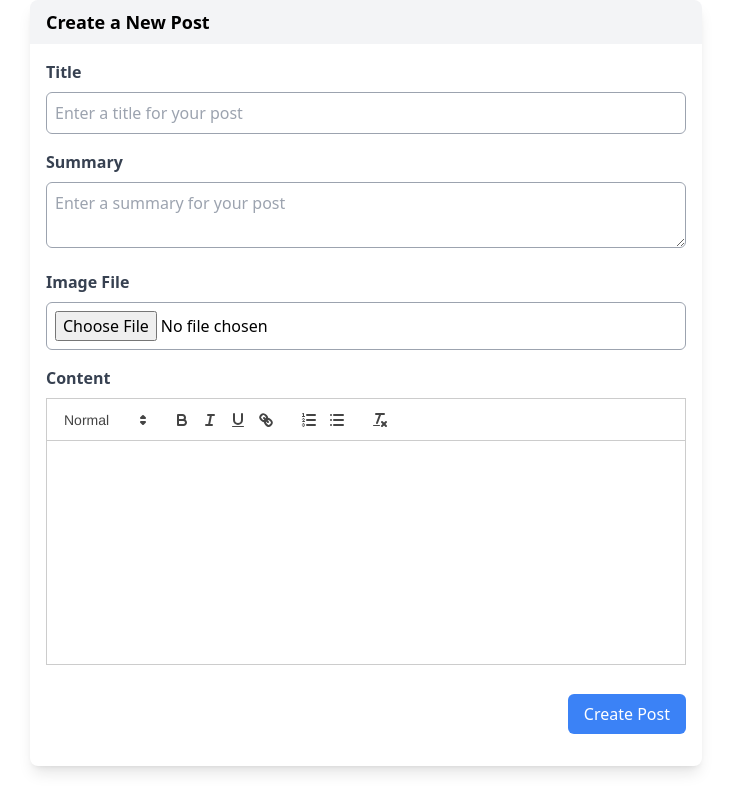
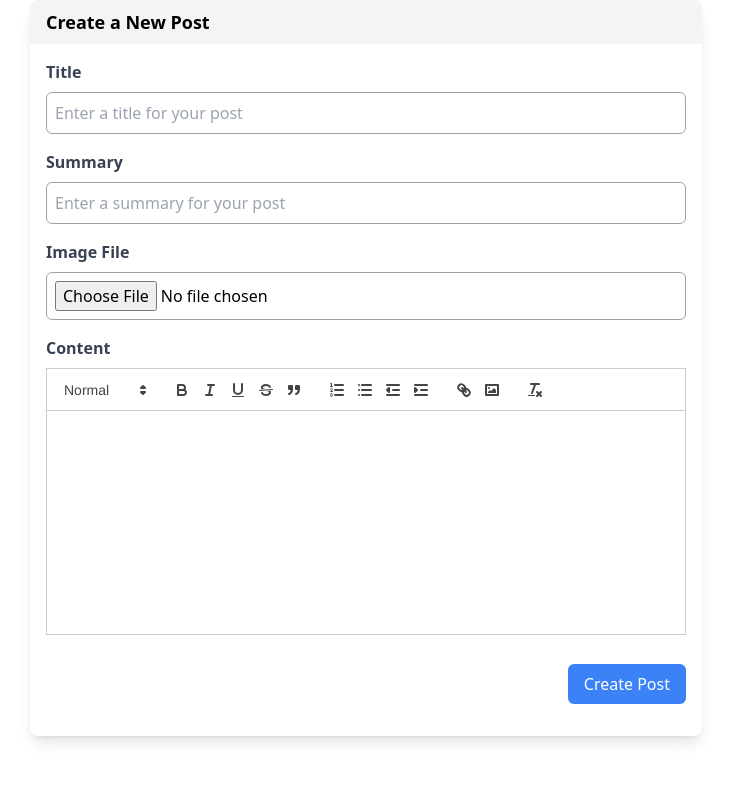
Before and after one commit to canerozus/blog-app-client, a Next.js app: page /create in a window 1280 px wide. Shown: the whole page, without its empty margins (274-1005 px from the left). Built offline with nearby package versions, Linux system fonts and the light colour scheme.

Commit message:
react-quill changes

```diff
--- a/src/pages/create.jsx
+++ b/src/pages/create.jsx
@@ -1,9 +1,29 @@
 import { useState, useMemo } from "react";
 import "react-quill/dist/quill.snow.css";
 import dynamic from "next/dynamic";
+
+const modules = {
+    toolbar: [
+        [{ 'header': [1, 2, false] }],
+        ['bold', 'italic', 'underline', 'strike', 'blockquote'],
+        [{ 'list': 'ordered' }, { 'list': 'bullet' }, { 'indent': '-1' }, { 'indent': '+1' }],
+        ['link', 'image'],
+        ['clean']
+    ],
+}
+const formats =
+    [
+        'header',
+        'bold', 'italic', 'underline', 'strike', 'blockquote',
+        'list', 'bullet', 'indent',
+        'link', 'image'
+    ]
+
 export default function CreatePost() {
-    const [value, setValue] = useState("");
-    const ReactQuill = useMemo(() => dynamic(() => import('react-quill'), { ssr: false }),[]);
+    const [title, setTitle] = useState("")
+    const [summary, setSummary] = useState("")
+    const [content, setContent] = useState("");
+    const ReactQuill = useMemo(() => dynamic(() => import('react-quill'), { ssr: false }), []);
 
     return (
         <form className="max-w-2xl mx-auto bg-white rounded-lg overflow-hidden shadow-lg">
@@ -11,11 +31,17 @@ export default function CreatePost() {
             <div className="p-4">
                 <div className="mb-4">
                     <label className="block text-gray-700 font-bold mb-2" htmlFor="title">Title</label>
-      <input className="w-full p-2 border border-gray-400 rounded-md focus:outline-none focus:border-blue-500" type="text" id="title" name="title" placeholder="Enter a title for your post" />
+                    <input className="w-full p-2 border border-gray-400 rounded-md focus:outline-none focus:border-blue-500" type="text" id="title" name="title" placeholder="Enter a title for your post"
+                        value={title}
+                        onChange={(e) => setTitle(e.target.value)}
+                    />
                 </div>
                 <div className="mb-4">
                     <label className="block text-gray-700 font-bold mb-2" htmlFor="summary">Summary</label>
-      <textarea className="w-full p-2 border border-gray-400 rounded-md focus:outline-none focus:border-blue-500" id="summary" name="summary" placeholder="Enter a summary for your post"></textarea>
+                    <input className="w-full p-2 border border-gray-400 rounded-md focus:outline-none focus:border-blue-500" id="summary" name="summary" placeholder="Enter a summary for your post"
+                        value={summary}
+                        onChange={(e) => setSummary(e.target.value)}
+                    />
                 </div>
                 <div className="mb-4">
                     <label className="block text-gray-700 font-bold mb-2" htmlFor="image-file">Image File</label>
@@ -24,7 +50,10 @@ export default function CreatePost() {
                 <div className="mb-4">
                     <label className="block text-gray-700 font-bold mb-2" htmlFor="content">Content</label>
                     <div className=" rounded-md mb-6 pb-12">
-        <ReactQuill className="h-56" theme="snow" value={value} onChange={setValue} />
+                        <ReactQuill className="h-56" theme="snow" modules={modules} formats={formats}
+                            value={content}
+                            onChange={(newValue) => setContent(newValue)}
+                        />
                     </div>
                     <div className="flex justify-end">
                         <button className="bg-blue-500 text-white py-2 px-4 rounded-md hover:bg-blue-600 focus:outline-none" type="submit">Create Post</button>
```
Lines whose indentation alone changed are shown as unchanged.
